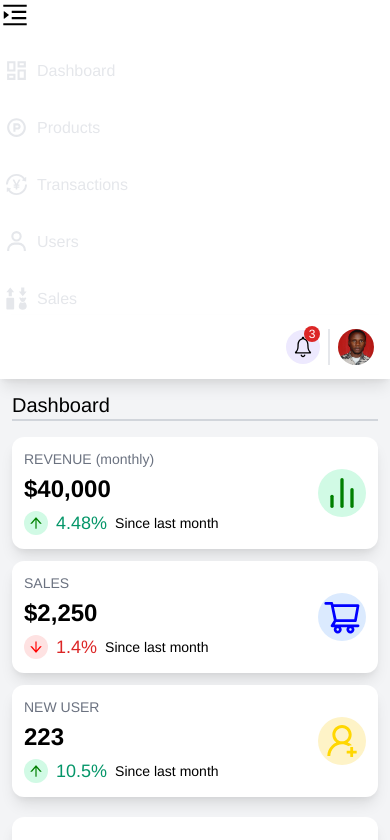
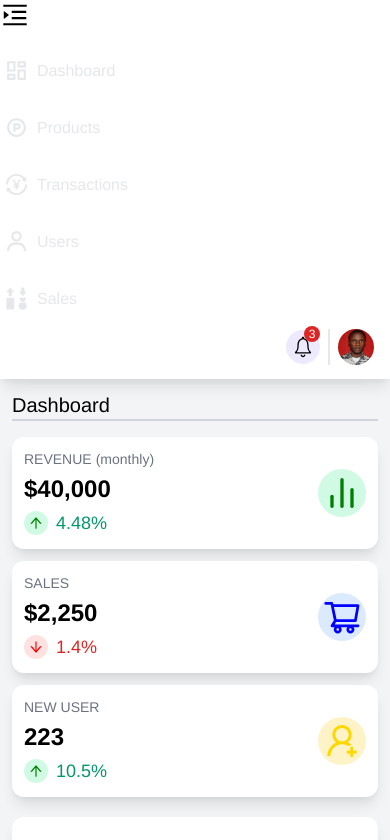
Before and after one commit to aagbotemi/admin-dashboard, a React (Create React App) app: page / in a window 390 px wide. Shown: the top 840 px of the page. Built offline with nearby package versions, Linux system fonts and the light colour scheme.

Commit message:
timeline hidden on mobile screen

```diff
--- a/src/components/FeaturedInfo.js
+++ b/src/components/FeaturedInfo.js
@@ -23,7 +23,7 @@ const FeaturedInfo = ({data}) => {
                                         {item.increase ? <AiOutlineArrowUp color="green" /> : <AiOutlineArrowDown color="red"/>}
                                     </span>
                                     <span className={`${item.increase ? "text-green-600" : "text-red-600"} font-medium mx-2 text-lg`}>{item.percentage}%</span>
-                                    <span className="text-sm">{item.timeline}</span>
+                                    <span className="text-sm hidden sm:block">{item.timeline}</span>
                                 </div>
                             </div>
                             <div className={`${item.iconBgClr} text-sm rounded-full my-auto p-1`}>
```
